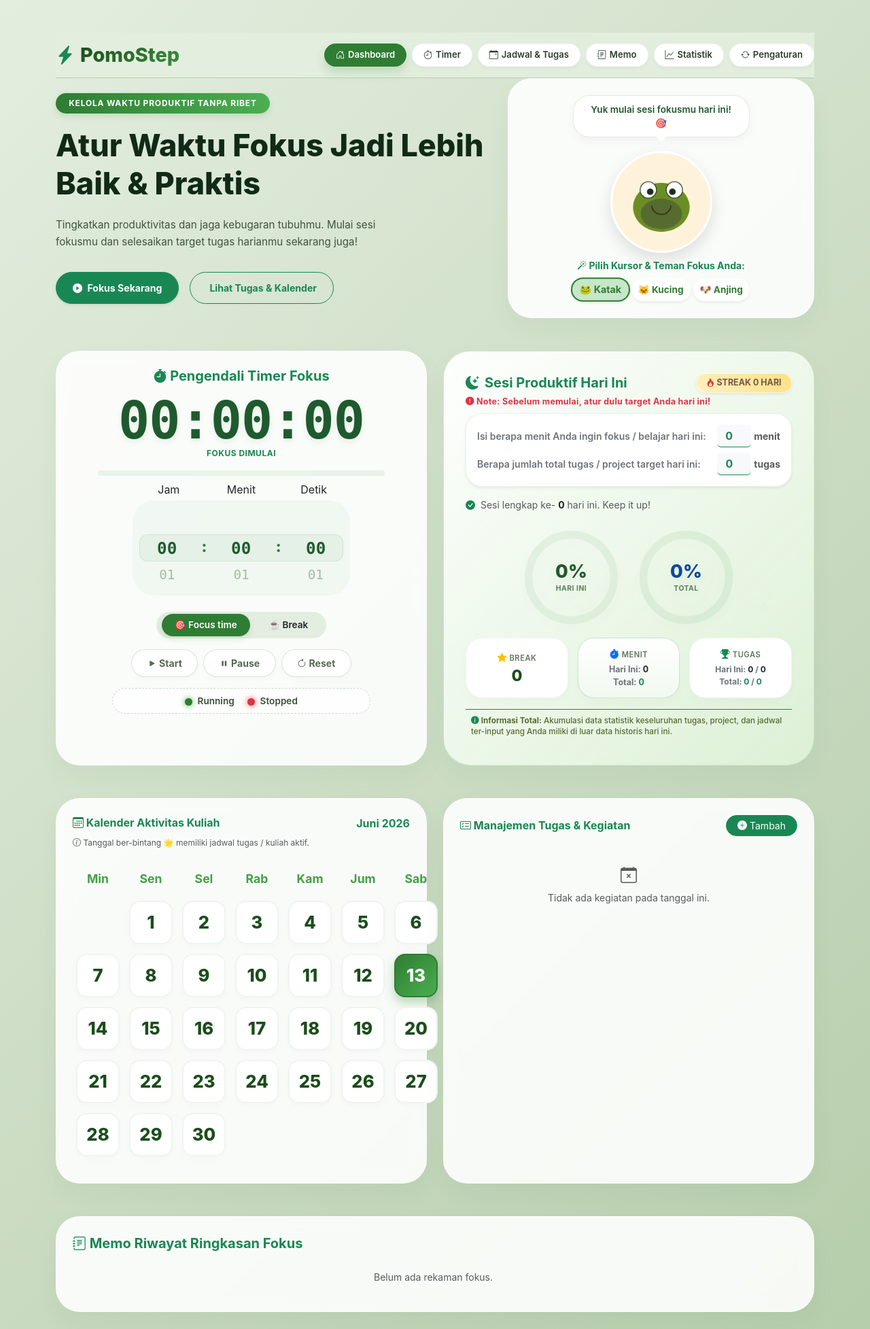
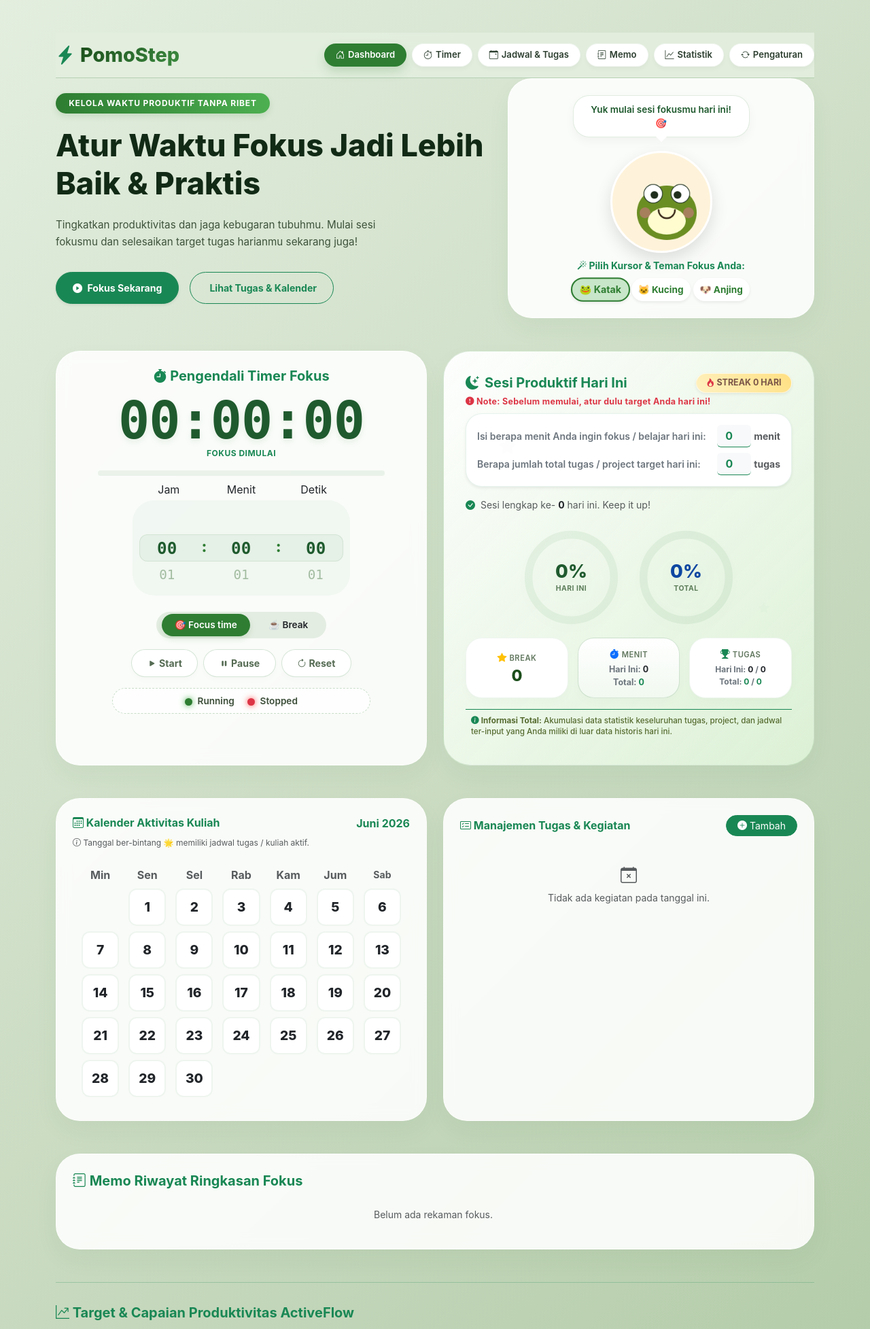
Before and after one commit to unggul-eko/anak-bu-dian-miniclass2026, a PHP site: page /page/utama.php in a window 1280 px wide. Shown: the top 1955 px of the page at 68% size. Run offline with PHP 8.4, Linux system fonts and the light colour scheme.

Commit message:
Refactor: enhance drawing functions for pet characters and improve calendar grid styles

```diff
--- a/page/skrip.js
+++ b/page/skrip.js
@@ -75,59 +75,147 @@ function drawEye(
 }
 
 function drawFrog(mx, my) {
+    // 1. BADAN/KEPALA UTAMA (Dibuat sedikit lebih bulat dan menggemaskan)
     ctx.fillStyle = "#6B8E23";
     ctx.beginPath();
-  ctx.ellipse(90, 100, 52, 45, 0, 0, Math.PI * 2);
+    ctx.ellipse(100, 110, 55, 50, 0, 0, Math.PI * 2);
     ctx.fill();
-  ctx.fillStyle = "#556B2F";
+
+    // 2. PERUT (Warna cream/kuning muda soft biasanya jauh lebih imut daripada hijau tua)
+    ctx.fillStyle = "#FFFDD0";
     ctx.beginPath();
-  ctx.ellipse(90, 112, 38, 28, 0, 0, Math.PI * 2);
+    ctx.ellipse(100, 125, 35, 25, 0, 0, Math.PI * 2);
     ctx.fill();
-  drawEye(66, 68, 15, 6, mx, my);
-  drawEye(114, 68, 15, 6, mx, my);
+
+    // 3. PIPI MERONA / BLUSH (Efek blush pink transparan di kanan & kiri)
+    ctx.fillStyle = "rgba(255, 105, 180, 0.4)"; // Pink soft dengan opacity
     ctx.beginPath();
-  ctx.arc(90, 95, 18, 0.1, Math.PI - 0.1);
+    ctx.arc(60, 110, 10, 0, Math.PI * 2); // Pipi kiri
+    ctx.arc(140, 110, 10, 0, Math.PI * 2); // Pipi kanan
+    ctx.fill();
+
+    // 4. MATA (Tetap memanggil fungsi drawEye bawaanmu)
+    drawEye(75, 75, 17, 7, mx, my);
+    drawEye(125, 75, 17, 7, mx, my);
+
+    // 5. MULUT (Senyum melengkung manis ala karakter kartun)
+    ctx.beginPath();
+    ctx.arc(100, 105, 15, 0, Math.PI); // Lengkungan senyum yang lebih pas
     ctx.strokeStyle = "#3A2A1A";
-  ctx.lineWidth = 2;
+    ctx.lineWidth = 3; // Sedikit lebih tebal agar terlihat tegas dan lucu
+    ctx.lineCap = "round"; // Ujung garis mulut dibuat membulat (tidak tajam)
     ctx.stroke();
 }
 function drawCat(mx, my) {
+    // 1. KEPALA UTAMA (Tetap)
     ctx.fillStyle = "#F4A261";
     ctx.beginPath();
-  ctx.ellipse(90, 100, 48, 45, 0, 0, Math.PI * 2);
+    ctx.ellipse(100, 110, 50, 48, 0, 0, Math.PI * 2);
     ctx.fill();
+
+    // 2. TELINGA LUAR (Perbaikan Koordinat & Bentuk agar menyatu natural)
+    ctx.fillStyle = "#E76F51";
+
+    // Telinga Kiri - Alas diperlebar dan diturunkan
+    ctx.beginPath();
+    ctx.moveTo(50, 85);   // TITIK BARU: Lebih rendah di samping kepala
+    ctx.lineTo(65, 35);   // Ujung telinga tetap
+    ctx.lineTo(90, 75);   // TITIK BARU: Lebih lebar ke arah tengah kepala
+    ctx.fill();
+
+    // Telinga Kanan - Alas diperlebar dan diturunkan
+    ctx.beginPath();
+    ctx.moveTo(150, 85);  // TITIK BARU: Lebih rendah di samping kepala
+    ctx.lineTo(135, 35);  // Ujung telinga tetap
+    ctx.lineTo(110, 75);  // TITIK BARU: Lebih lebar ke arah tengah kepala
+    ctx.fill();
+
+    // 3. TELINGA DALAM (Disesuaikan posisinya mengikuti telinga luar baru)
+    ctx.fillStyle = "#FFB6C1";
+
+    // Telinga Dalam Kiri
+    ctx.beginPath();
+    ctx.moveTo(56, 82);   // Disesuaikan
+    ctx.lineTo(67, 43);   // Tetap
+    ctx.lineTo(84, 73);   // Disesuaikan
+    ctx.fill();
+
+    // Telinga Dalam Kanan
+    ctx.beginPath();
+    ctx.moveTo(144, 82);  // Disesuaikan
+    ctx.lineTo(133, 43);  // Tetap
+    ctx.lineTo(116, 73);  // Disesuaikan
+    ctx.fill();
+
+    // 4. PIPI MERONA (Tetap)
+    ctx.fillStyle = "rgba(231, 111, 81, 0.35)";
+    ctx.beginPath();
+    ctx.arc(60, 115, 8, 0, Math.PI * 2);
+    ctx.arc(140, 115, 8, 0, Math.PI * 2);
+    ctx.fill();
+
+    // 5. MATA (Tetap)
+    drawEye(75, 85, 14, 6, mx, my);
+    drawEye(125, 85, 14, 6, mx, my);
+
+    // 6. HIDUNG (Tetap)
     ctx.fillStyle = "#E76F51";
     ctx.beginPath();
-  ctx.moveTo(52, 62);
-  ctx.lineTo(66, 35);
-  ctx.lineTo(80, 62);
+    ctx.moveTo(96, 100); ctx.lineTo(104, 100); ctx.lineTo(100, 104);
     ctx.fill();
+
+    // 7. MULUT IMUT (Tetap)
+    ctx.strokeStyle = "#4A3525";
+    ctx.lineWidth = 2.5;
+    ctx.lineCap = "round";
+
     ctx.beginPath();
-  ctx.moveTo(128, 62);
-  ctx.lineTo(114, 35);
-  ctx.lineTo(100, 62);
-  ctx.fill();
-  drawEye(63, 73, 14, 5, mx, my);
-  drawEye(117, 73, 14, 5, mx, my);
-  ctx.fillStyle = "#D95B43";
+    ctx.arc(94, 104, 6, 0.1, Math.PI - 0.2);
+    ctx.stroke();
+
     ctx.beginPath();
-  ctx.arc(90, 88, 4, 0, 2 * Math.PI);
-  ctx.fill();
+    ctx.arc(106, 104, 6, 0.2, Math.PI - 0.1);
+    ctx.stroke();
 }
 function drawDog(mx, my) {
+    // 1. KEPALA UTAMA (Warna cokelat muda hangat)
     ctx.fillStyle = "#D4A373";
     ctx.beginPath();
-  ctx.ellipse(90, 100, 50, 45, 0, 0, Math.PI * 2);
+    ctx.ellipse(100, 110, 52, 48, 0, 0, Math.PI * 2);
     ctx.fill();
-  ctx.fillStyle = "#B97F44";
+
+    // 2. TELINGA TERKULAI / FLOPPY EARS (Kiri & Kanan, dibuat jatuh ke bawah di samping kepala)
+    ctx.fillStyle = "#A26E3A"; // Cokelat yang lebih tua dari kepala
+    ctx.beginPath(); ctx.ellipse(45, 115, 14, 28, Math.PI / 12, 0, Math.PI * 2); ctx.fill(); // Telinga kiri
+    ctx.beginPath(); ctx.ellipse(155, 115, 14, 28, -Math.PI / 12, 0, Math.PI * 2); ctx.fill(); // Telinga kanan
+
+    // 3. MONCONG / SNOUT (Dibuat putih/cream agar hidung & mulut lebih menonjol lucu)
+    ctx.fillStyle = "#FEFAE0";
     ctx.beginPath();
-  ctx.ellipse(90, 114, 34, 26, 0, 0, Math.PI * 2);
+    ctx.ellipse(100, 118, 22, 16, 0, 0, Math.PI * 2);
     ctx.fill();
-  drawEye(66, 78, 13, 5, mx, my);
-  drawEye(114, 78, 13, 5, mx, my);
-  ctx.fillStyle = "#6B3E1C";
+
+    // 4. PIPI MERONA / BLUSH
+    ctx.fillStyle = "rgba(233, 196, 106, 0.4)"; // Blush hangat kekuningan/oranye soft
     ctx.beginPath();
-  ctx.arc(90, 94, 6, 0, 2 * Math.PI);
+    ctx.arc(62, 115, 8, 0, Math.PI * 2); // Pipi kiri
+    ctx.arc(138, 115, 8, 0, Math.PI * 2); // Pipi kanan
+    ctx.fill();
+
+    // 5. MATA (Tetap memanggil fungsi drawEye bawaanmu)
+    drawEye(75, 85, 14, 6, mx, my);
+    drawEye(125, 85, 14, 6, mx, my);
+
+    // 6. LIDAH MELET (Efek menjulur imut di bawah hidung)
+    ctx.fillStyle = "#FF7B94"; // Pink lidah
+    ctx.beginPath();
+    ctx.arc(100, 122, 7, 0, Math.PI); // Setengah lingkaran menghadap bawah
+    ctx.fill();
+
+    // 7. HIDUNG (Bentuk oval horizontal kecil, diletakkan tepat di atas lidah)
+    ctx.fillStyle = "#4A2810";
+    ctx.beginPath();
+    ctx.ellipse(100, 112, 9, 6, 0, 0, Math.PI * 2);
     ctx.fill();
 }
 function drawPet() {
--- a/page/tampilan.css
+++ b/page/tampilan.css
@@ -433,62 +433,33 @@ body {
 }
 
 .calendar-grid {
-  display: grid;
-  grid-template-columns: repeat(7, 1fr);
-  gap: 14px;
-  text-align: center;
-  padding: 15px 5px;
+    display: grid;
+    grid-template-columns: repeat(7, 1fr); /* Tetap 7 kolom */
+    gap: 8px;                             /* Jarak antar kotak yang pas */
+    padding: 10px;                        /* Memberi ruang di dalam kontainer */
+    width: 100%;                          /* Mengisi lebar kartu */
+    margin: 0 auto;                       /* Memastikan grid itu sendiri di tengah */
+    justify-items: center;                /* Memastikan tiap cell di tengah kolom */
+    align-items: center;
 }
-.calendar-day-label {
-  font-size: 1.1rem !important;
-  font-weight: 700 !important;
-  color: #43a047 !important;
-  margin-bottom: 5px;
-}
+
 .calendar-cell {
-  position: relative;
-  font-size: 1.45rem !important;
-  font-weight: 800 !important;
-  width: 58px !important;
-  height: 58px !important;
-  margin: 0 auto;
-  border-radius: 16px !important;
-  background: #ffffff;
-  color: #1b4d1b;
-  cursor: pointer;
-  transition: all 0.2s cubic-bezier(0.175, 0.885, 0.32, 1.275);
-  display: flex;
-  align-items: center;
-  justify-content: center;
-  border: 2px solid rgba(46, 125, 50, 0.08);
-  box-shadow: 0 4px 8px rgba(0, 0, 0, 0.02);
-}
-@media (min-width: 768px) {
-  .calendar-cell {
-    width: 64px !important;
-    height: 64px !important;
-    font-size: 1.6rem !important;
-  }
-}
-.calendar-cell:hover {
-  background: #e8f5e9;
-  transform: translateY(-3px) scale(1.05);
-  color: #2e7d32;
-  border-color: #2e7d32;
-}
-.calendar-cell.has-event::after {
-  content: "🌟";
-  position: absolute;
-  top: 1px;
-  right: 1px;
-  font-size: 1.1rem;
-  animation: pulseStar 2s infinite;
-}
-.calendar-cell.active-selected {
-  background: linear-gradient(135deg, #2e7d32, #4caf50) !important;
-  color: white !important;
-  box-shadow: 0 8px 16px rgba(46, 125, 50, 0.3);
-  border-color: #2e7d32 !important;
+    aspect-ratio: 1 / 1;                  /* Kotak sempurna */
+    width: 90%;                           /* Memberi sedikit ruang agar tidak terlalu mepet */
+    max-width: 60px;                      /* Batasan agar tidak terlalu besar di layar lebar */
+
+    display: flex;
+    align-items: center;
+    justify-content: center;
+
+    font-size: 1.2rem;                    /* Ukuran font agar tidak keluar kotak */
+    font-weight: 800;
+
+    background: #ffffff;
+    border-radius: 12px;
+    cursor: pointer;
+    border: 2px solid rgba(46, 125, 50, 0.08);
+    transition: all 0.2s ease;
 }
 
 @keyframes pulseStar {
--- a/page/utama.php
+++ b/page/utama.php
@@ -229,12 +229,12 @@ session_start();
                 <p class="text-muted small mb-3" style="font-size:0.75rem;"><i class="bi bi-info-circle"></i> Tanggal ber-bintang <span class="text-warning fw-bold">🌟</span> memiliki jadwal tugas / kuliah aktif.</p>
 
                 <div class="calendar-grid" id="calendarDaysContainer">
-                    <div class="calendar-day-label small fw-bold text-muted">Min</div>
-                    <div class="calendar-day-label small fw-bold text-muted">Sen</div>
-                    <div class="calendar-day-label small fw-bold text-muted">Sel</div>
-                    <div class="calendar-day-label small fw-bold text-muted">Rab</div>
-                    <div class="calendar-day-label small fw-bold text-muted">Kam</div>
-                    <div class="calendar-day-label small fw-bold text-muted">Jum</div>
+                    <div class="calendar-day-label fw-bold text-muted">Min</div>
+                    <div class="calendar-day-label fw-bold text-muted">Sen</div>
+                    <div class="calendar-day-label fw-bold text-muted">Sel</div>
+                    <div class="calendar-day-label fw-bold text-muted">Rab</div>
+                    <div class="calendar-day-label fw-bold text-muted">Kam</div>
+                    <div class="calendar-day-label fw-bold text-muted">Jum</div>
                     <div class="calendar-day-label small fw-bold text-muted">Sab</div>
                 </div>
             </div>
```
Also changed, not shown: other parts of page/tampilan.css (+19 -23 lines). Lines whose indentation alone changed are shown as unchanged.
